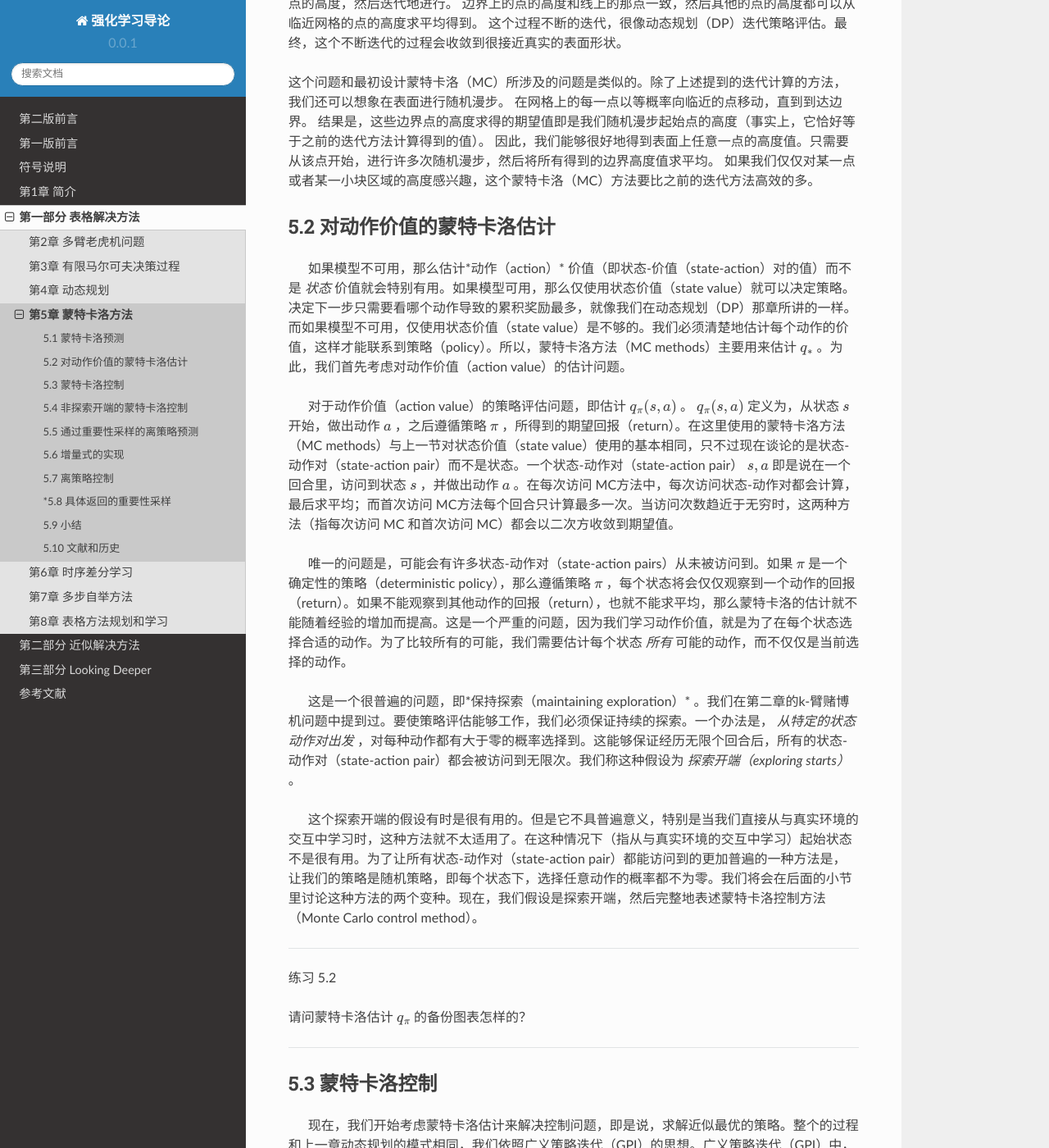
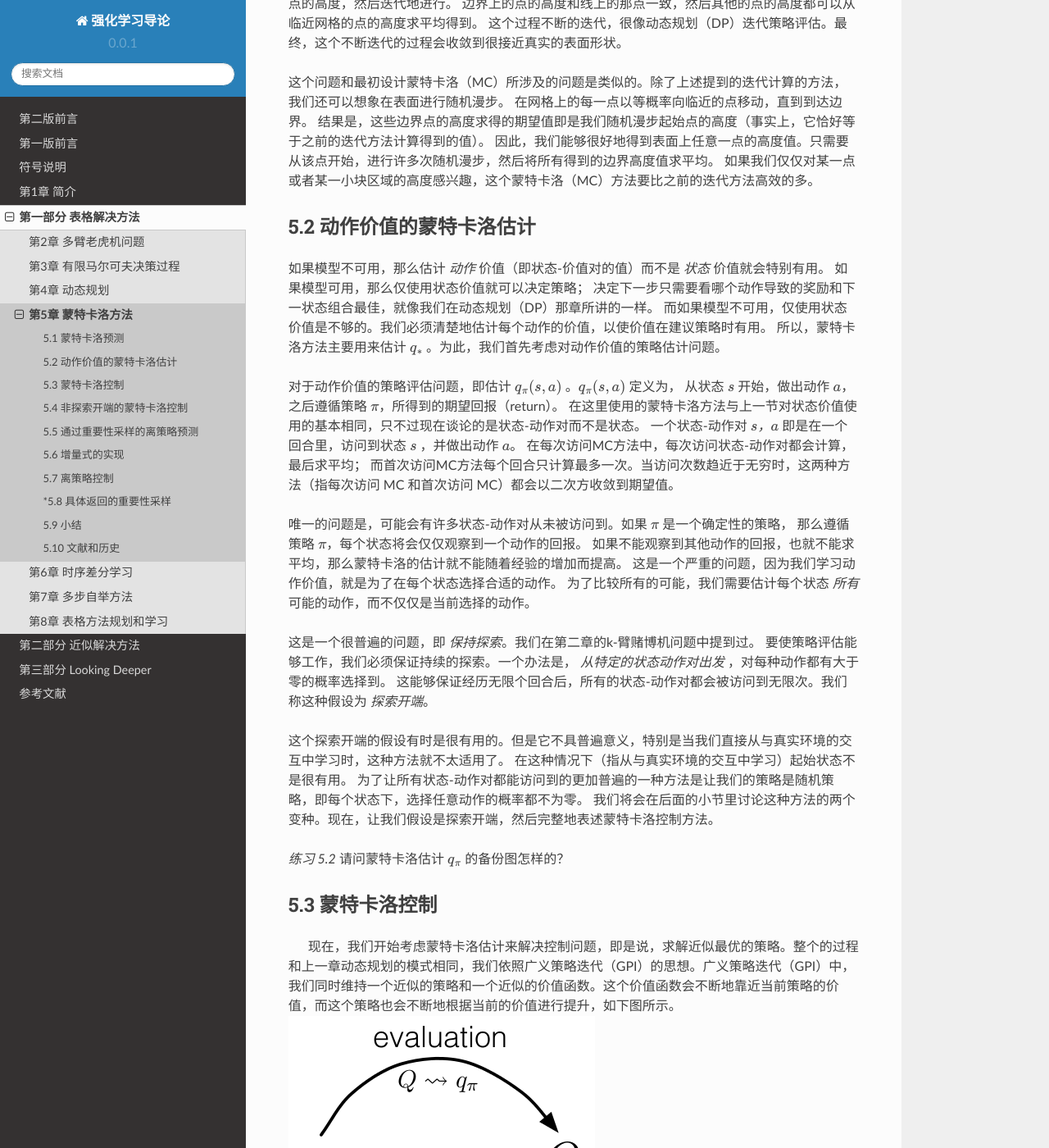
Before and after one commit to qiwihui/reinforcement-learning-an-introduction-chinese, a Sphinx documentation site: the page built from source/partI/chapter5/monte_carlo_methods.rst, in a window 1280 px wide and 1400 px high, scrolled down 4524 px. Shown: the whole window at 82% size. Built offline with Sphinx 7.4.7 and the Read the Docs theme 2.0.0, drawn with Linux system fonts in a browser that asks for light colours; cross-references to code outside the pages are shown as plain code.

Commit message:
docs: 5.2 对动作价值的蒙特卡洛估计

```diff
--- a/source/partI/chapter5/monte_carlo_methods.rst
+++ b/source/partI/chapter5/monte_carlo_methods.rst
@@ -171,45 +171,40 @@
 如果我们仅仅对某一点或者某一小块区域的高度感兴趣，这个蒙特卡洛（MC）方法要比之前的迭代方法高效的多。
 
 
-5.2 对动作价值的蒙特卡洛估计
+5.2 动作价值的蒙特卡洛估计
 ----------------------------
 
-  如果模型不可用，那么估计*动作（action）* 价值（即状态-价值（state-action）对的值）而不是 *状态* 价值就会特别有用。如果模型可用，那么仅使用状态价值（state
-value）就可以决定策略。决定下一步只需要看哪个动作导致的累积奖励最多，就像我们在动态规划（DP）那章所讲的一样。而如果模型不可用，仅使用状态价值（state
-value）是不够的。我们必须清楚地估计每个动作的价值，这样才能联系到策略（policy）。所以，蒙特卡洛方法（MC
-methods）主要用来估计 :math:`q_*` 。为此，我们首先考虑对动作价值（action
-value）的估计问题。
+如果模型不可用，那么估计 *动作* 价值（即状态-价值对的值）而不是 *状态* 价值就会特别有用。
+如果模型可用，那么仅使用状态价值就可以决定策略；
+决定下一步只需要看哪个动作导致的奖励和下一状态组合最佳，就像我们在动态规划（DP）那章所讲的一样。
+而如果模型不可用，仅使用状态价值是不够的。我们必须清楚地估计每个动作的价值，以使价值在建议策略时有用。
+所以，蒙特卡洛方法主要用来估计 :math:`q_*` 。为此，我们首先考虑对动作价值的策略估计问题。
 
-  对于动作价值（action
-value）的策略评估问题，即估计 :math:`q_\pi{(s,a)}` 。 :math:`q_\pi{(s,a)}` 定义为，从状态 :math:`s` 开始，做出动作 :math:`a` ，之后遵循策略 :math:`\pi` ，所得到的期望回报（return）。在这里使用的蒙特卡洛方法（MC
-methods）与上一节对状态价值（state
-value）使用的基本相同，只不过现在谈论的是状态-动作对（state-action
-pair）而不是状态。一个状态-动作对（state-action
-pair） :math:`s,a` 即是说在一个回合里，访问到状态 :math:`s` ，并做出动作 :math:`a` 。在每次访问
-MC方法中，每次访问状态-动作对都会计算，最后求平均；而首次访问
-MC方法每个回合只计算最多一次。当访问次数趋近于无穷时，这两种方法（指每次访问
+对于动作价值的策略评估问题，即估计 :math:`q_\pi{(s,a)}` 。:math:`q_\pi{(s,a)}` 定义为，
+从状态 :math:`s` 开始，做出动作 :math:`a`，之后遵循策略 :math:`\pi`，所得到的期望回报（return）。
+在这里使用的蒙特卡洛方法与上一节对状态价值使用的基本相同，只不过现在谈论的是状态-动作对而不是状态。
+一个状态-动作对 :math:`s，a` 即是在一个回合里，访问到状态 :math:`s` ，并做出动作 :math:`a`。
+在每次访问MC方法中，每次访问状态-动作对都会计算，最后求平均；
+而首次访问MC方法每个回合只计算最多一次。当访问次数趋近于无穷时，这两种方法（指每次访问
 MC 和首次访问 MC）都会以二次方收敛到期望值。
 
-  唯一的问题是，可能会有许多状态-动作对（state-action
-pairs）从未被访问到。如果 :math:`\pi` 是一个确定性的策略（deterministic
-policy），那么遵循策略 :math:`\pi` ，每个状态将会仅仅观察到一个动作的回报（return）。如果不能观察到其他动作的回报（return），也就不能求平均，那么蒙特卡洛的估计就不能随着经验的增加而提高。这是一个严重的问题，因为我们学习动作价值，就是为了在每个状态选择合适的动作。为了比较所有的可能，我们需要估计每个状态 *所有* 可能的动作，而不仅仅是当前选择的动作。
+唯一的问题是，可能会有许多状态-动作对从未被访问到。如果 :math:`\pi` 是一个确定性的策略，
+那么遵循策略 :math:`\pi`，每个状态将会仅仅观察到一个动作的回报。
+如果不能观察到其他动作的回报，也就不能求平均，那么蒙特卡洛的估计就不能随着经验的增加而提高。
+这是一个严重的问题，因为我们学习动作价值，就是为了在每个状态选择合适的动作。
+为了比较所有的可能，我们需要估计每个状态 *所有* 可能的动作，而不仅仅是当前选择的动作。
 
-  这是一个很普遍的问题，即*保持探索（maintaining
-exploration）* 。我们在第二章的k-臂赌博机问题中提到过。要使策略评估能够工作，我们必须保证持续的探索。一个办法是， *从特定的状态动作对出发* ，对每种动作都有大于零的概率选择到。这能够保证经历无限个回合后，所有的状态-动作对（state-action
-pair）都会被访问到无限次。我们称这种假设为 *探索开端（exploring
-starts）* 。
+这是一个很普遍的问题，即 *保持探索*。我们在第二章的k-臂赌博机问题中提到过。
+要使策略评估能够工作，我们必须保证持续的探索。一个办法是， *从特定的状态动作对出发* ，对每种动作都有大于零的概率选择到。
+这能够保证经历无限个回合后，所有的状态-动作对都会被访问到无限次。我们称这种假设为 *探索开端*。
 
-  这个探索开端的假设有时是很有用的。但是它不具普遍意义，特别是当我们直接从与真实环境的交互中学习时，这种方法就不太适用了。在这种情况下（指从与真实环境的交互中学习）起始状态不是很有用。为了让所有状态-动作对（state-action
-pair）都能访问到的更加普遍的一种方法是，让我们的策略是随机策略，即每个状态下，选择任意动作的概率都不为零。我们将会在后面的小节里讨论这种方法的两个变种。现在，我们假设是探索开端，然后完整地表述蒙特卡洛控制方法（Monte
-Carlo control method）。
+这个探索开端的假设有时是很有用的。但是它不具普遍意义，特别是当我们直接从与真实环境的交互中学习时，这种方法就不太适用了。
+在这种情况下（指从与真实环境的交互中学习）起始状态不是很有用。
+为了让所有状态-动作对都能访问到的更加普遍的一种方法是让我们的策略是随机策略，即每个状态下，选择任意动作的概率都不为零。
+我们将会在后面的小节里讨论这种方法的两个变种。现在，让我们假设是探索开端，然后完整地表述蒙特卡洛控制方法。
 
---------------
+*练习 5.2* 请问蒙特卡洛估计 :math:`q_\pi` 的备份图怎样的？
 
-练习 5.2
-
-请问蒙特卡洛估计 :math:`q_\pi` 的备份图表怎样的？
-
---------------
 
 5.3 蒙特卡洛控制
 ----------------
```
